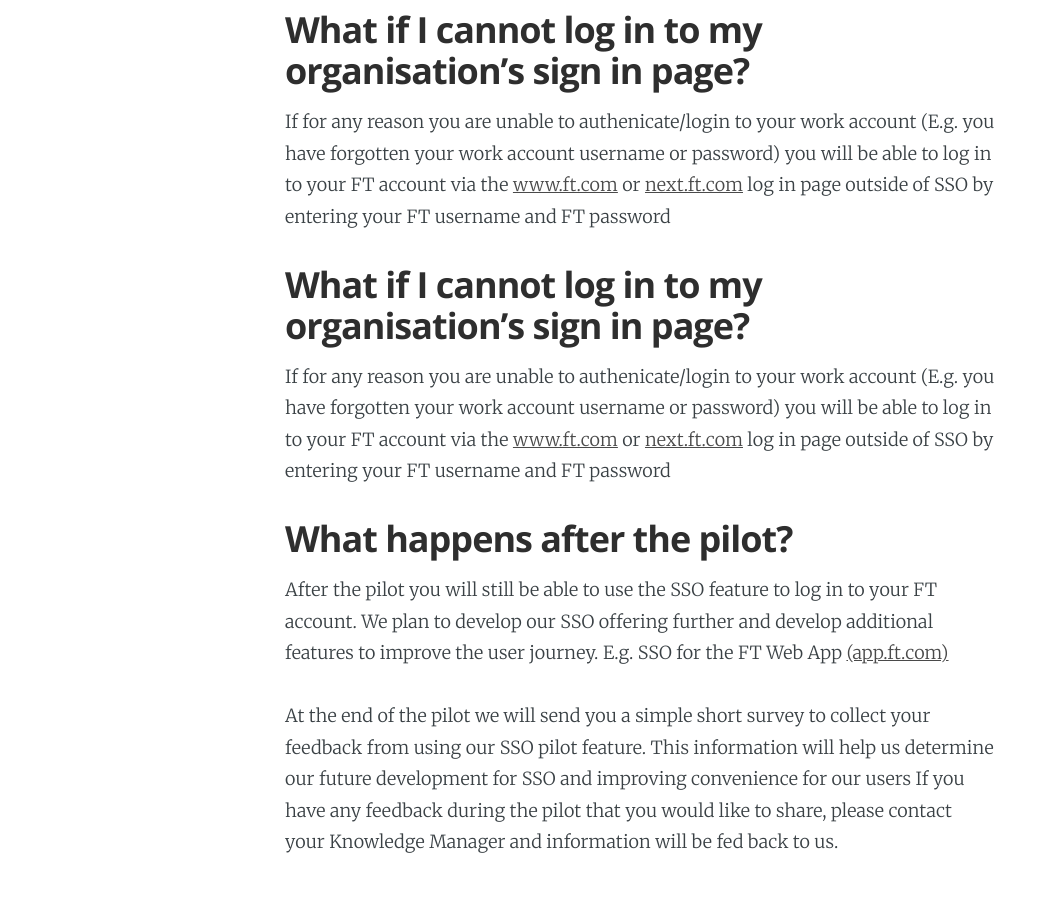
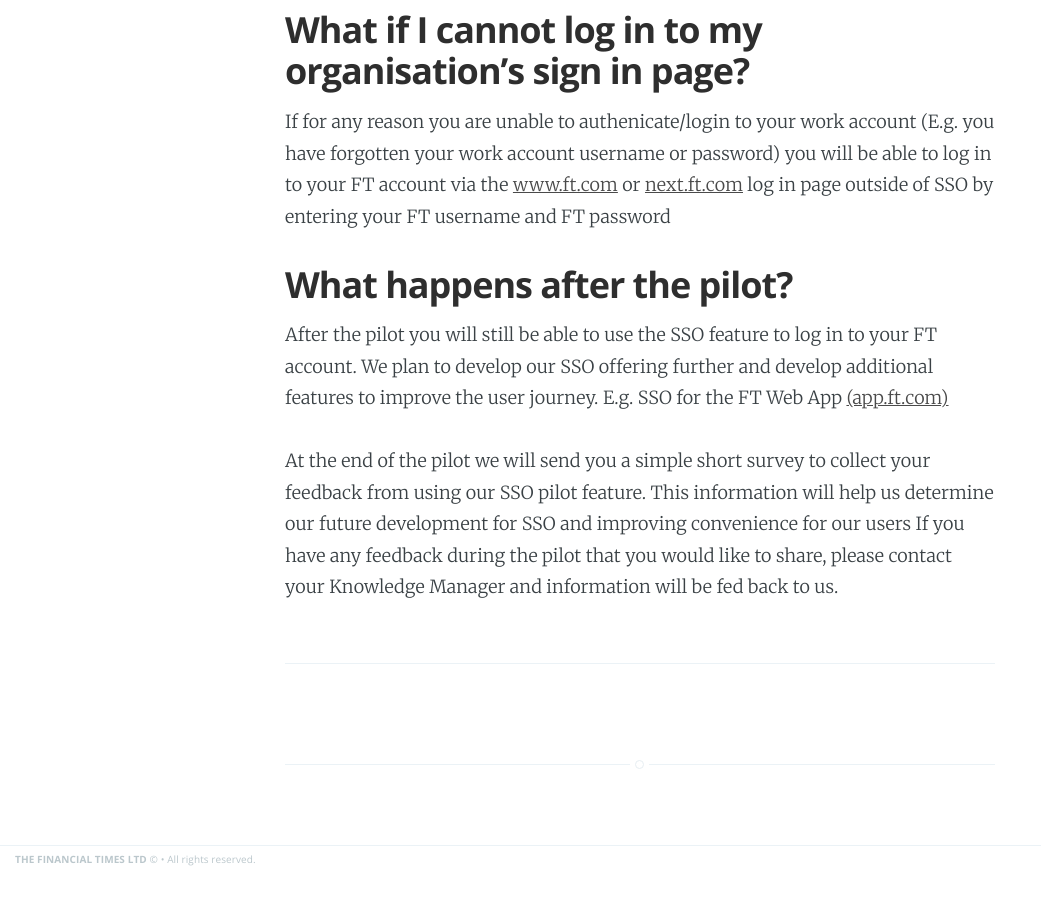
Before and after one commit to Financial-Times/sso-support, a Jekyll site: the page built from _posts/2016-07-19-user-guide-p2p-idp.md, in a window 1280 px wide and 900 px high, scrolled down 4862 px. Shown: the whole window, without its empty margins (0-1041 px from the left). Built offline with Jekyll 4.4.1, drawn with Linux system fonts in a browser that asks for light colours; after the commit the page ends 5735 px from its top, so only the background shows below that.

Commit message:
Update 2016-07-19-user-guide-p2p-idp.md

```diff
--- a/_posts/2016-07-19-user-guide-p2p-idp.md
+++ b/_posts/2016-07-19-user-guide-p2p-idp.md
@@ -83,9 +83,6 @@ For the period of the pilot, we are asking users to visit [www.ft.com](http://ww
 ## What if I cannot log in to my organisation's sign in page?
 If for any reason you are unable to authenicate/login to your work account (E.g. you have forgotten your work account username or password) you will be able to log in to your FT account via the [www.ft.com](http://www.ft.com) or [next.ft.com](https://next.ft.com) log in page outside of SSO by entering your FT username and FT password
 
-## What if I cannot log in to my organisation's sign in page?
-If for any reason you are unable to authenicate/login to your work account (E.g. you have forgotten your work account username or password) you will be able to log in to your FT account via the [www.ft.com](http://www.ft.com) or [next.ft.com](https://next.ft.com) log in page outside of SSO by entering your FT username and FT password
-
 ## What happens after the pilot?
 After the pilot you will still be able to use the SSO feature to log in to your FT account. We plan to develop our SSO offering further and develop additional features to improve the user journey. E.g. SSO for the FT Web App [(app.ft.com)](http://app.ft.com)
 
```
